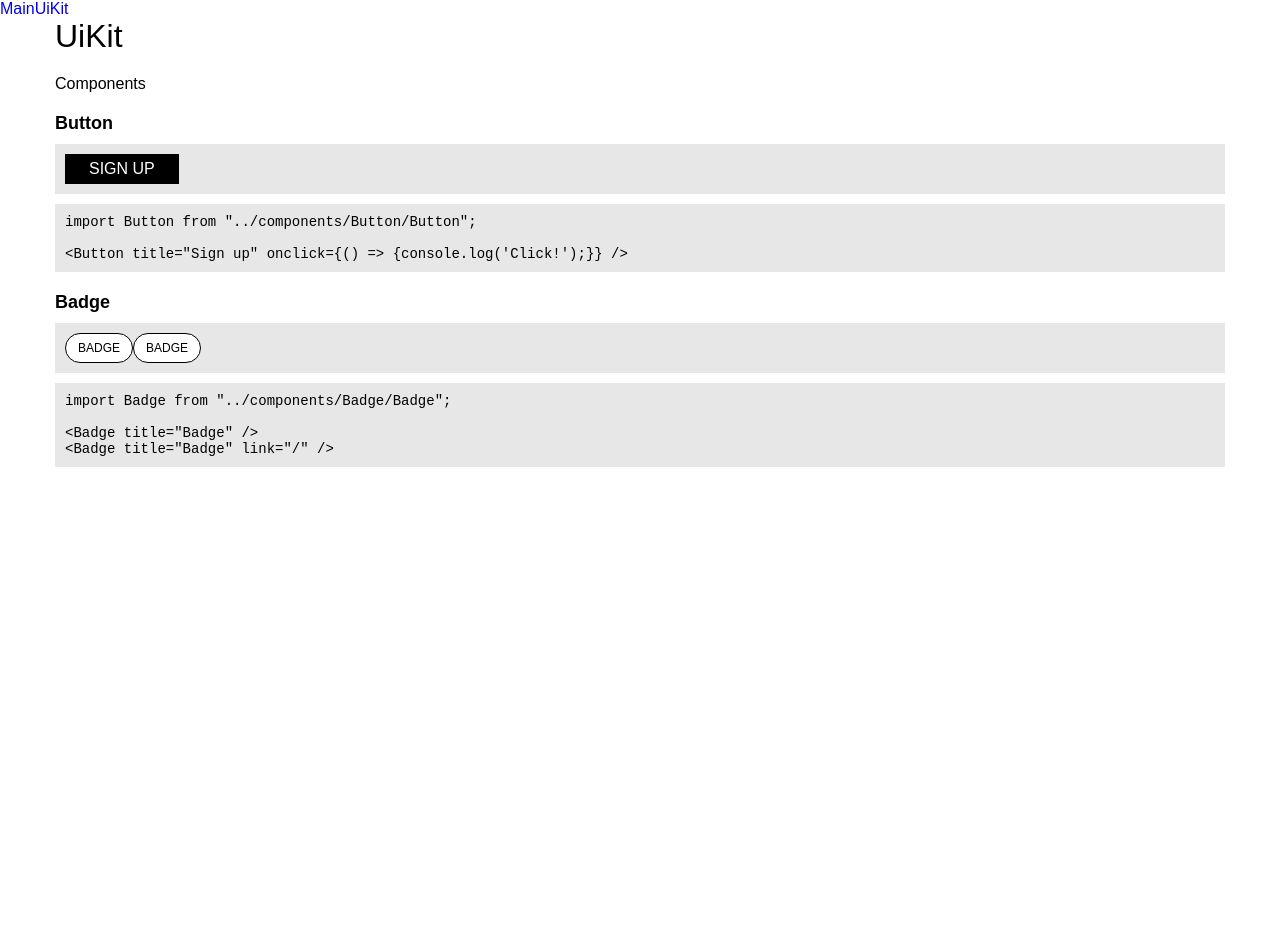
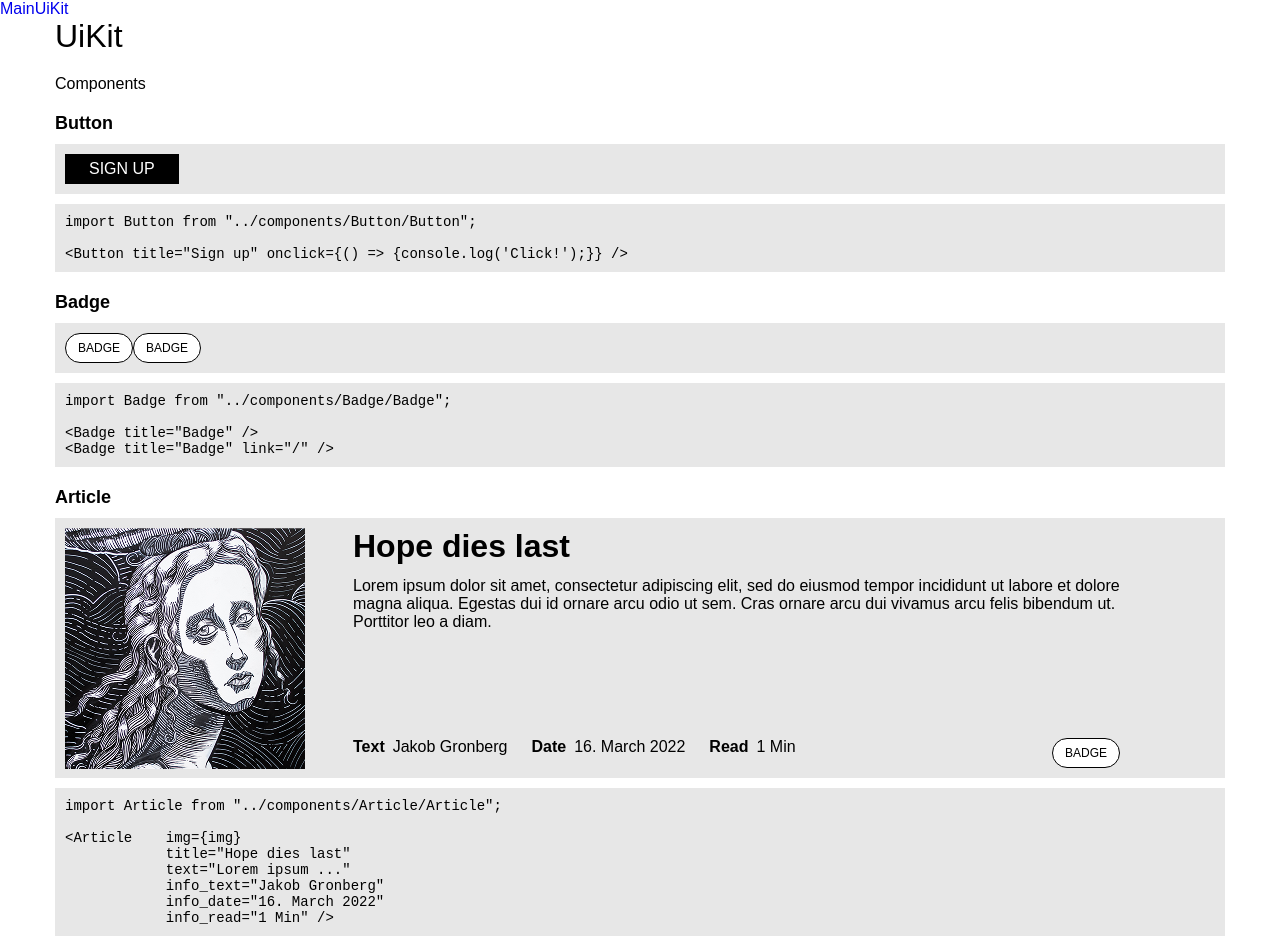
Before and after one commit to nobleworkshop/artlife-magazine, a React (Vite) app: page /uikit in a window 1280 px wide. Before the commit the page ends 800 px from the top, so only its background shows below. Built offline with nearby package versions, Linux system fonts and the light colour scheme; a web font is replaced by a local one.

Commit message:
1. создал компонент Article
2. создал папку img в src
3. создал uikit-компонент uikit-Article.jsx
4. добавил его на страницу uikit.jsx

```diff
--- /dev/null
+++ b/src/components/Article/Article.jsx
@@ -0,0 +1,35 @@
+import styles from "./article.module.css";
+import Badge from "../Badge/Badge";
+
+
+const Article = ({ img, title, text, info_text, info_date, info_read }) => {
+    return (
+
+        <div className={styles.article}>
+            <div className={styles.img}>
+                <img src={img} alt="image" />
+            </div>
+
+            <div className={styles.content}>
+                <div className={styles.textBlock}>
+                    <h3 className={styles.title}>{title}</h3>
+                    <p className={styles.text}>{text}</p>
+                </div>
+                <div className={styles.footer}>
+                    <div className={styles.info}>
+                        <div><span className={styles.info__item}><b>Text</b></span>{info_text}</div>
+                        <div><span className={styles.info__item}><b>Date</b></span>{info_date}</div>
+                        <div><span className={styles.info__item}><b>Read</b></span>{info_read}</div>
+                    </div>
+
+                    <div>
+                        <Badge title="Badge" />
+                    </div>
+                </div>
+            </div>
+        </div>
+
+    );
+}
+
+export default Article;
--- /dev/null
+++ b/src/components/Article/article.module.css
@@ -0,0 +1,51 @@
+body {
+    font-family: var(--font-family);
+}
+
+.article {
+    width: 1055px;
+    height: 240px;
+    display: flex;
+    gap: 48px;
+}
+
+.img {
+    width: 240px;
+    height: 240px;
+    flex-shrink: 0;
+}
+
+.content {
+    width: 100%;
+    height: 100%;
+    display: flex;
+    flex-direction: column;
+}
+
+.title {
+    font-size: 32px;
+    font-weight: 600;
+}
+
+.textBlock {
+    flex: 1 0 auto;
+}
+
+.text {
+    margin: 12px 0;
+}
+
+.footer {
+    display: flex;
+    flex-shrink: 0;
+    justify-content: space-between;
+}
+
+.info {
+    display: flex;
+    gap: 24px;
+}
+
+.info__item {
+    margin-right: 8px;
+}
--- a/src/pages/uikit.jsx
+++ b/src/pages/uikit.jsx
@@ -1,5 +1,7 @@
 import UiKitButton from "./../uikit-components/uikit-Button";
 import UiKitBadge from "./../uikit-components/uikit-Badge";
+import UiKitArticle from "./../uikit-components/uikit-Article";
+
 
 const UiKit = () => {
 	return (
@@ -10,6 +12,7 @@ const UiKit = () => {
 				<h2>Components</h2>
 				<UiKitButton />
 				<UiKitBadge />
+				<UiKitArticle />
 			</div>
 		</div>
 	);
--- /dev/null
+++ b/src/uikit-components/uikit-Article.jsx
@@ -0,0 +1,42 @@
+import Article from "../components/Article/Article";
+import image from "../img/diogo.png";
+import styles from "./uikit.module.css";
+
+const UiKitArticle = () => {
+    return (
+        <div className={styles.component}>
+            <h3 className={styles.component__title}>Article</h3>
+
+            <div className={styles.component__preview}>
+
+                <Article
+                    img={image}
+                    title="Hope dies last"
+                    text="Lorem ipsum dolor sit amet, consectetur adipiscing elit, sed do eiusmod tempor incididunt ut labore et dolore magna aliqua. Egestas dui id ornare arcu odio ut sem. Cras ornare arcu dui vivamus arcu felis bibendum ut. Porttitor leo a diam."
+                    info_text="Jakob Gronberg"
+                    info_date="16. March 2022"
+                    info_read="1 Min" />
+
+            </div>
+
+            <div className={styles.component__code}>
+                <pre>
+                    <code>
+                        {`import Article from "../components/Article/Article";`}
+                        <br />
+                        <br />
+                        {`<Article    img={img}
+            title="Hope dies last"
+            text="Lorem ipsum ..."
+            info_text="Jakob Gronberg"
+            info_date="16. March 2022"
+            info_read="1 Min" />`}
+                    </code>
+                </pre>
+            </div>
+
+        </div >
+    );
+};
+
+export default UiKitArticle;
--- a/src/uikit-components/uikit.module.css
+++ b/src/uikit-components/uikit.module.css
@@ -1,6 +1,4 @@
-.component {
-
-}
+.component {}
 
 .component__title {
 	font-size: 18px;
```
Also changed, not shown: src/img/diogo.png (added), 1 other file (tests, documents, lock files or other folders).
